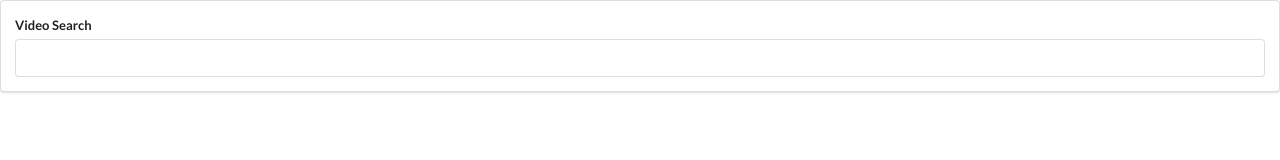
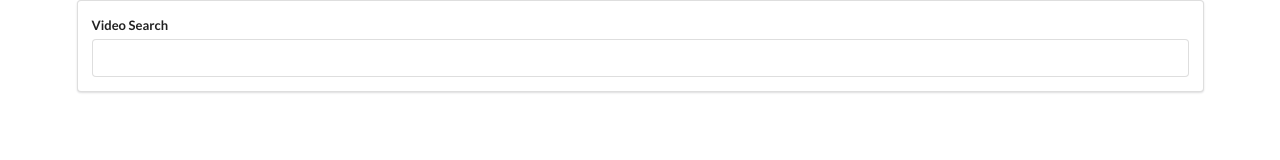
Before and after one commit to thraddash/videos, a React (Create React App) app: page / in a window 1280 px wide. Shown: the top 160 px of the page. Built offline with nearby package versions, Linux system fonts and the light colour scheme.

Commit message:
add ui container for left and right padding

```diff
--- a/src/components/App.js
+++ b/src/components/App.js
@@ -4,7 +4,7 @@ import SearchBar from './SearchBar';
 class App extends React.Component {
     render() {
         return (
-            <div><SearchBar /></div>
+            <div className="ui container"><SearchBar /></div>
         );
     }
 }
```
